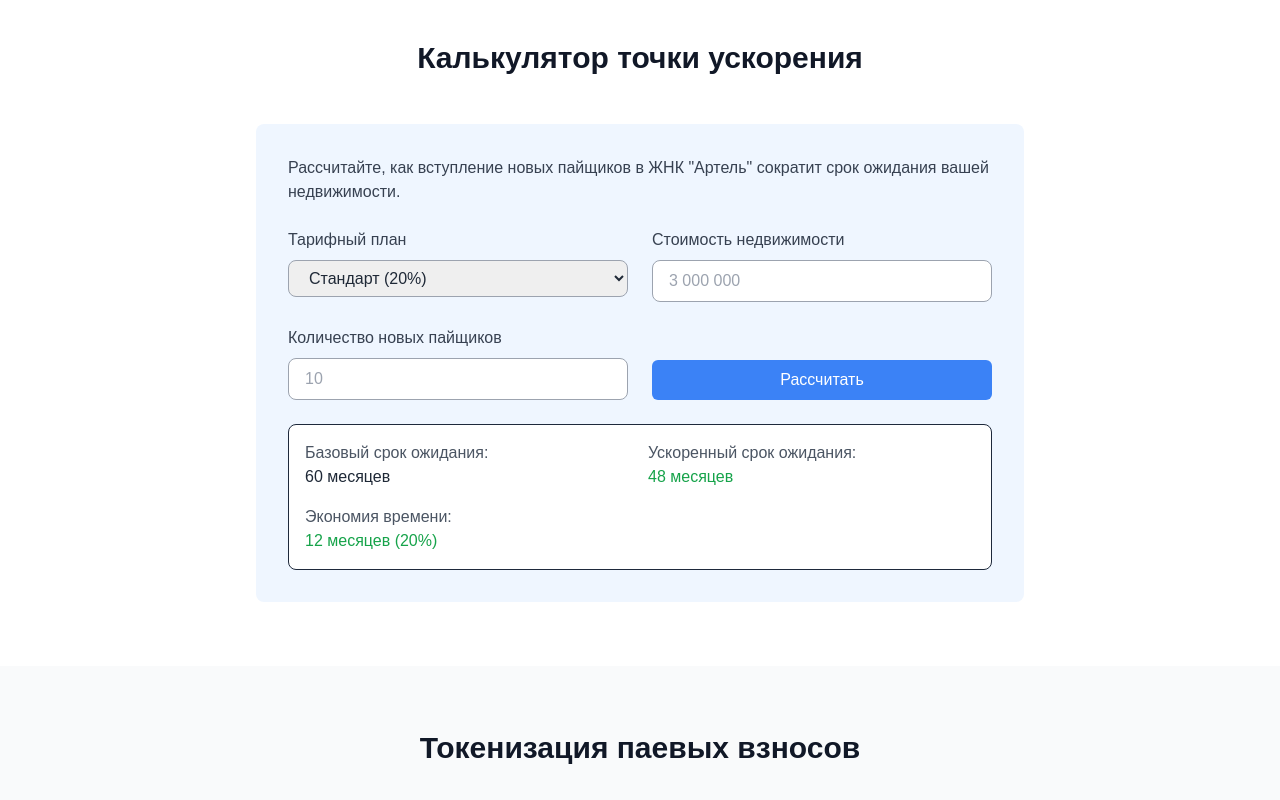
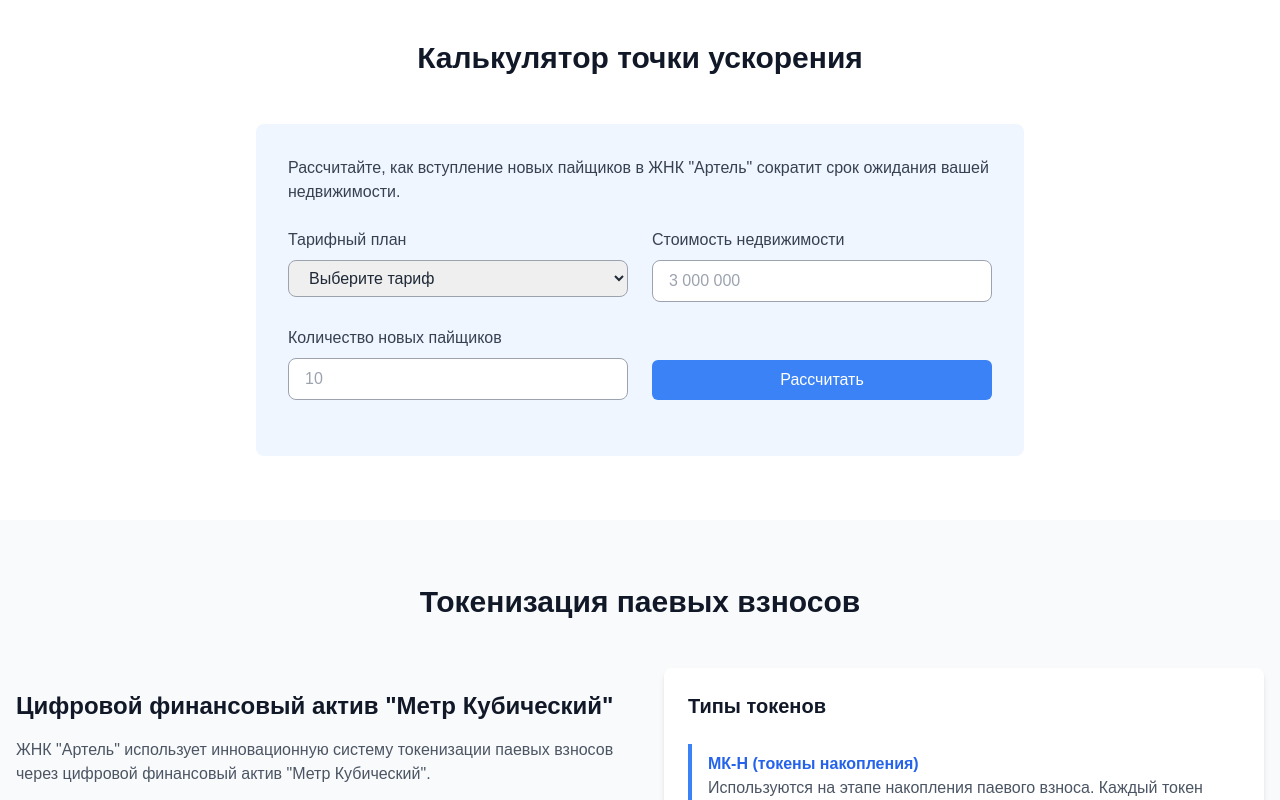
Before and after one commit to maxommsk/artel-platform, a Next.js app: page / in a window 1280 px wide. Shown: the part 1400-2200 px from the top of the page. Built offline with nearby package versions, Linux system fonts and the light colour scheme.

Commit message:
Update page.tsx

```diff
--- a/src/app/page.tsx
+++ b/src/app/page.tsx
@@ -1,6 +1,33 @@
+'use client'
+
+import React, { useState } from 'react';
 import Link from 'next/link';
 
 export default function Home() {
+  const [formData, setFormData] = useState({
+    tariff_id: '',
+    property_price: '',
+    new_members_count: '',
+  });
+  const [result, setResult] = useState<any>(null);
+
+  const handleChange = (
+    e: React.ChangeEvent<HTMLInputElement | HTMLSelectElement | HTMLTextAreaElement>
+  ) => {
+    setFormData({ ...formData, [e.target.name]: e.target.value });
+  };
+
+  const handleSubmit = async (e: React.FormEvent<HTMLFormElement>) => {
+    e.preventDefault();
+    const res = await fetch('/api/calculator', {
+      method: 'POST',
+      headers: { 'Content-Type': 'application/json' },
+      body: JSON.stringify(formData),
+    });
+    const data = await res.json();
+    setResult(data.calculation || null);
+  };
+
   return (
     <div className="min-h-screen bg-gradient-to-b from-blue-50 to-white">
       {/* Навигационная панель */}
@@ -181,10 +208,18 @@ export default function Home() {
               Рассчитайте, как вступление новых пайщиков в ЖНК "Артель" сократит срок ожидания вашей недвижимости.
             </p>
 
+            <form onSubmit={handleSubmit}>
               <div className="grid grid-cols-1 md:grid-cols-2 gap-6 mb-6">
                 <div>
                   <label className="block text-gray-700 font-medium mb-2">Тарифный план</label>
-                <select className="w-full px-4 py-2 border rounded-lg focus:outline-none focus:ring-2 focus:ring-blue-500">
+                  <select
+                    name="tariff_id"
+                    value={formData.tariff_id}
+                    onChange={handleChange}
+                    className="w-full px-4 py-2 border rounded-lg focus:outline-none focus:ring-2 focus:ring-blue-500"
+                    required
+                  >
+                    <option value="">Выберите тариф</option>
                     <option value="1">Стандарт (20%)</option>
                     <option value="2">Оптимальный (30%)</option>
                     <option value="3">Ускоренный (50%)</option>
@@ -195,8 +230,12 @@ export default function Home() {
                   <label className="block text-gray-700 font-medium mb-2">Стоимость недвижимости</label>
                   <input
                     type="number"
+                    name="property_price"
+                    value={formData.property_price}
+                    onChange={handleChange}
                     className="w-full px-4 py-2 border rounded-lg focus:outline-none focus:ring-2 focus:ring-blue-500"
                     placeholder="3 000 000"
+                    required
                   />
                 </div>
 
@@ -204,34 +243,40 @@ export default function Home() {
                   <label className="block text-gray-700 font-medium mb-2">Количество новых пайщиков</label>
                   <input
                     type="number"
+                    name="new_members_count"
+                    value={formData.new_members_count}
+                    onChange={handleChange}
                     className="w-full px-4 py-2 border rounded-lg focus:outline-none focus:ring-2 focus:ring-blue-500"
                     placeholder="10"
+                    required
                   />
                 </div>
 
                 <div className="flex items-end">
-                <button className="w-full py-2 px-4 bg-blue-500 text-white rounded-md hover:bg-blue-600 transition">
+                  <button
+                    type="submit"
+                    className="w-full py-2 px-4 bg-blue-500 text-white rounded-md hover:bg-blue-600 transition"
+                  >
                     Рассчитать
                   </button>
                 </div>
               </div>
+            </form>
 
-            <div className="bg-white p-4 rounded-lg border">
+            {result && (
+              <div className="bg-white p-4 rounded-lg border mt-6">
                 <div className="grid grid-cols-1 md:grid-cols-2 gap-4">
                   <div>
-                  <p className="text-gray-600">Базовый срок ожидания:</p>
-                  <p className="font-medium">60 месяцев</p>
+                    <p className="text-gray-600">Первоначальный взнос:</p>
+                    <p className="font-medium">{result.initial_payment_amount}</p>
                   </div>
                   <div>
-                  <p className="text-gray-600">Ускоренный срок ожидания:</p>
-                  <p className="font-medium text-green-600">48 месяцев</p>
-                </div>
-                <div>
-                  <p className="text-gray-600">Экономия времени:</p>
-                  <p className="font-medium text-green-600">12 месяцев (20%)</p>
+                    <p className="text-gray-600">Ежемесячный платёж:</p>
+                    <p className="font-medium text-green-600">{result.monthly_payment_amount}</p>
                   </div>
                 </div>
               </div>
+            )}
           </div>
         </div>
       </div>
```
Lines whose indentation alone changed are shown as unchanged.
